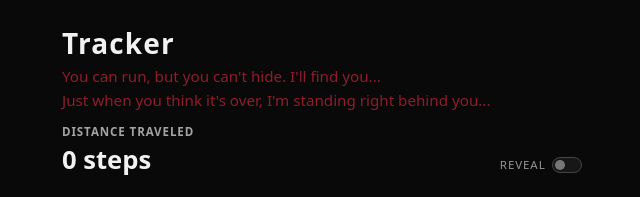
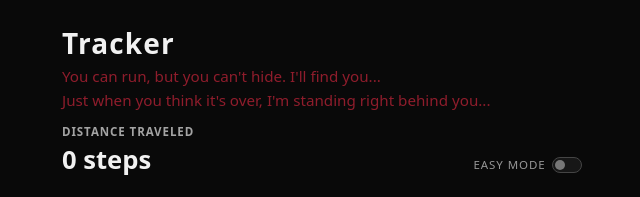
Before and after one commit to ehaezebroeck/Tracker-Game, a React (Vite) app: page / in a window 1280 px wide. Shown: the top 197 px of the page, without its empty margins (318-958 px from the left). Built offline with nearby package versions, Linux system fonts and the light colour scheme.

Commit message:
Changed reveal toggle to say easy mode

```diff
--- a/src/App.jsx
+++ b/src/App.jsx
@@ -113,7 +113,7 @@ function App() {
             aria-checked={debugReveal}
             onClick={() => setDebugReveal((open) => !open)}
           >
-            <span>Reveal</span>
+            <span>Easy Mode</span>
             <span className="switch-track" aria-hidden="true">
               <span className="switch-thumb" />
             </span>
```
